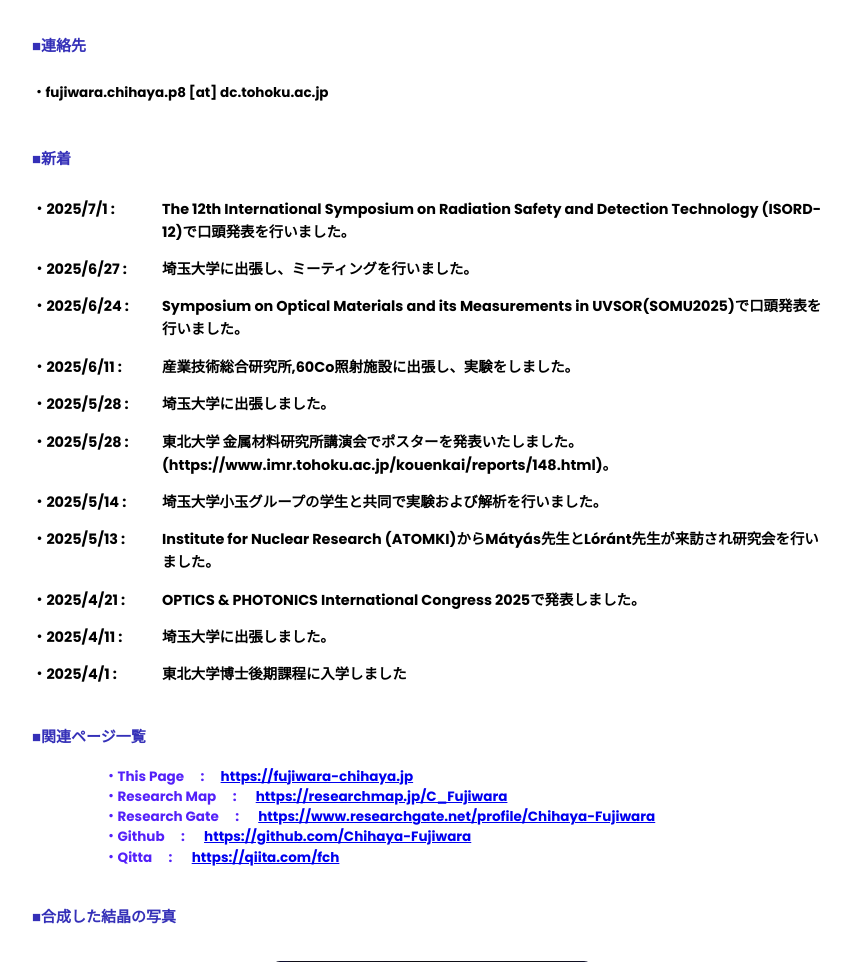
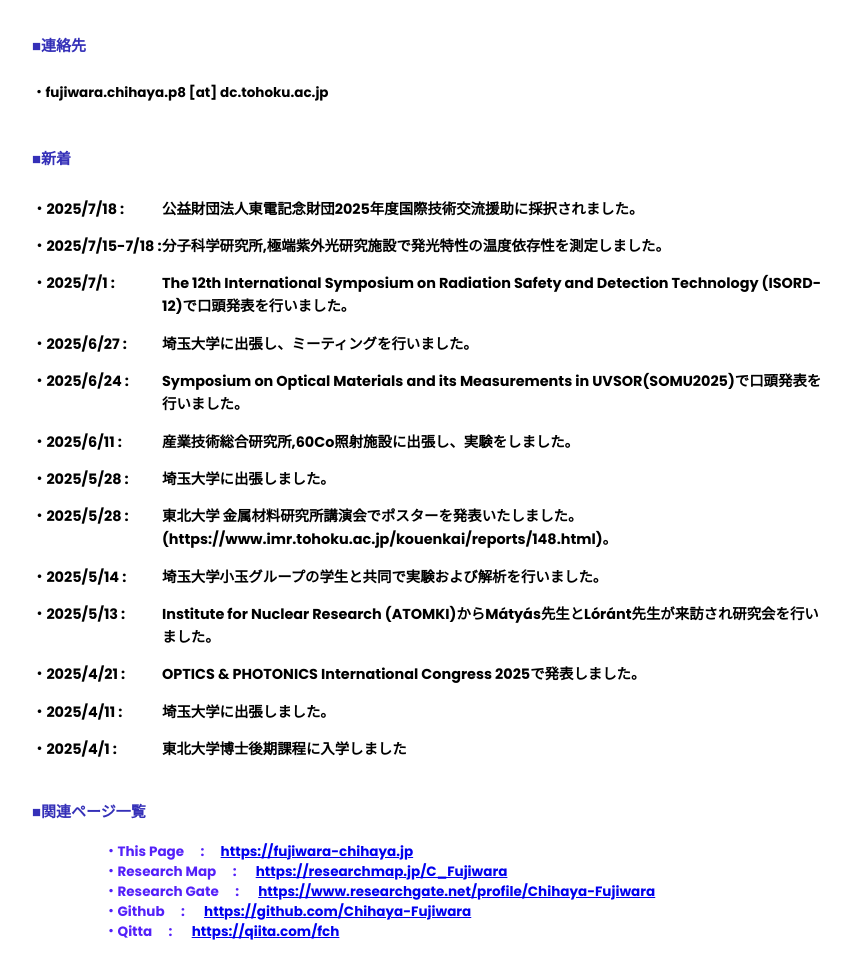
Before and after one commit to Chihaya-Fujiwara/homepage, a Flask app: page / in a window 1280 px wide. Shown: the part 270-1232 px from the top of the page, without its empty margins (208-1059 px from the left). Run offline with Flask 3, Linux system fonts and the light colour scheme.

Commit message:
second commit

```diff
--- a/templates/index.html
+++ b/templates/index.html
@@ -42,6 +42,27 @@
     </section>
 
     <div class="news-list">
+
+        <p class="news-item">
+            {% if lang == 'ja' %}
+                <span class="date">・2025/7/18 :</span>
+                <span class="description">公益財団法人東電記念財団2025年度国際技術交流援助に採択されました。</span>
+            {% else %}
+                <span class="date">・2025/7/18 :</span>
+                <span class="description">We have been selected for the 2025 International Technical Exchange Assistance Program of the Tokyo Electric Power Memorial Foundation.</span>
+            {% endif %}
+        </p>
+
+        <p class="news-item">
+            {% if lang == 'ja' %}
+                <span class="date">・2025/7/15-7/18 :</span>
+                <span class="description">分子科学研究所,極端紫外光研究施設で発光特性の温度依存性を測定しました。</span>
+            {% else %}
+                <span class="date">・2025/7/15-7/18 :</span>
+                <span class="description">We measured the temperature dependence of luminescence properties at the Extreme Ultraviolet Light Research Facility, Molecular Science Laboratory.</span>
+            {% endif %}
+        </p>
+
         <p class="news-item">
             {% if lang == 'ja' %}
                 <span class="date">・2025/7/1 :</span>
--- a/templates/publications.html
+++ b/templates/publications.html
@@ -25,6 +25,7 @@
     </section>
 
     <section class="alltext">
+        <h2>2025/7~2028/3 (代表) 公益財団法人東電記念財団2025年度国際技術交流援助（会議渡航）</h2>
         <h2>2025/4~2028/3 (代表) 日本学術振興会 特別研究員奨励費 DC1</h2>
         <h2>2024/4~2025/3 (代表) 2024年度 ヨウ素学会研究助成</h2>
         <h2>2024/4~2025/3 (代表) 第一稀元素化学工業株式会社 研究助成</h2>
```
Also changed, not shown: git操作.md (+1 -1 lines).
